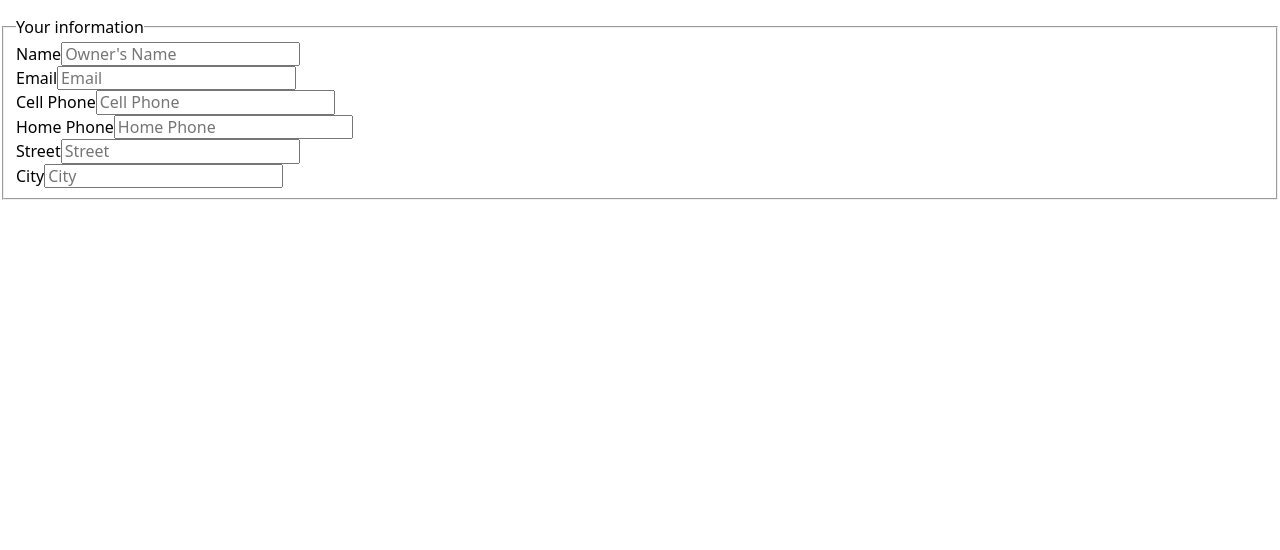
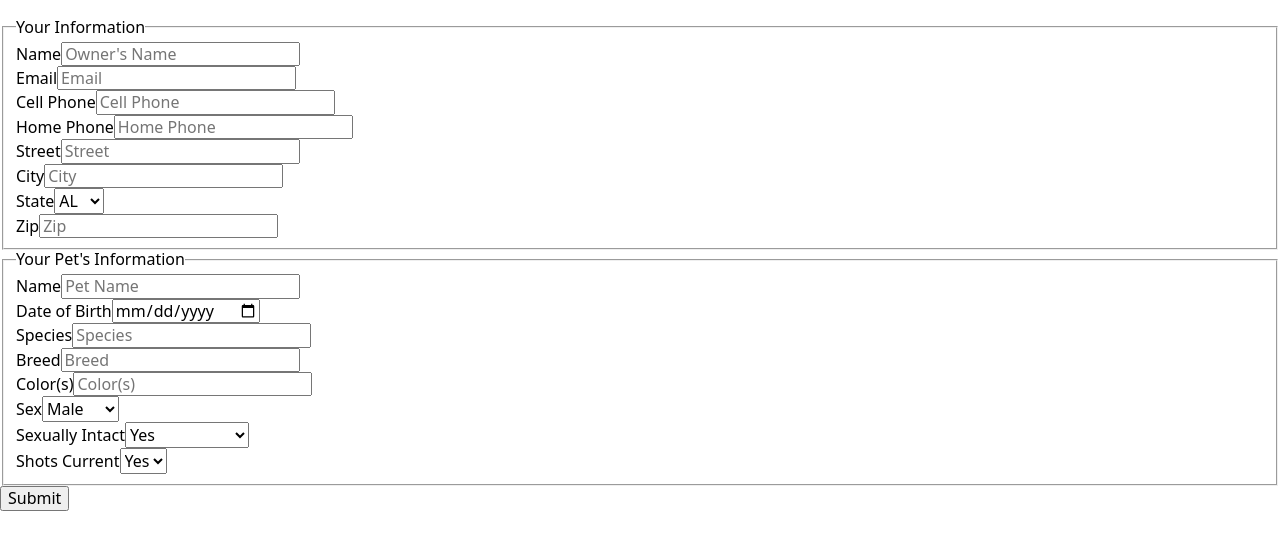
Before and after one commit to swic-cis-177/mt-project-nicholasbraddock, a website: page index.html in a window 1280 px wide. Shown: the part 62-612 px from the top of the page. Drawn offline with nearby package versions, Linux system fonts and the light colour scheme.

Commit message:
Add all fields for owner and pet

```diff
--- a/index.html
+++ b/index.html
@@ -20,7 +20,7 @@
     <form>
       <div class="flex">
         <fieldset>
-          <legend>Your information</legend>
+          <legend>Your Information</legend>
           <!--Owner Name-->
           <div>
             <label for="ownerName">Name</label><input type="text" id="ownerName" placeholder="Owner's Name">
@@ -46,15 +46,113 @@
             <label for="city">City</label><input type="text" id="city" placeholder="City">
           </div>
           <!--State-->
-
+          <div>
+            <label for="state">State</label><select id="state">
+              <option value="AL">AL</option>
+              <option value="AK">AK</option>
+              <option value="AZ">AZ</option>
+              <option value="AR">AR</option>
+              <option value="CA">CA</option>
+              <option value="CO">CO</option>
+              <option value="CT">CT</option>
+              <option value="DE">DE</option>
+              <option value="FL">FL</option>
+              <option value="GA">GA</option>
+              <option value="HI">HI</option>
+              <option value="ID">ID</option>
+              <option value="IL">IL</option>
+              <option value="IN">IN</option>
+              <option value="IA">IA</option>
+              <option value="KS">KS</option>
+              <option value="KY">KY</option>
+              <option value="LA">LA</option>
+              <option value="ME">ME</option>
+              <option value="MD">MD</option>
+              <option value="MA">MA</option>
+              <option value="MI">MI</option>
+              <option value="MN">MN</option>
+              <option value="MS">MS</option>
+              <option value="MO">MO</option>
+              <option value="MT">MT</option>
+              <option value="NE">NE</option>
+              <option value="NV">NV</option>
+              <option value="NH">NH</option>
+              <option value="NJ">NJ</option>
+              <option value="NM">NM</option>
+              <option value="NY">NY</option>
+              <option value="NC">NC</option>
+              <option value="ND">ND</option>
+              <option value="OH">OH</option>
+              <option value="OK">OK</option>
+              <option value="OR">OR</option>
+              <option value="PA">PA</option>
+              <option value="RI">RI</option>
+              <option value="SC">SC</option>
+              <option value="SD">SD</option>
+              <option value="TN">TN</option>
+              <option value="TX">TX</option>
+              <option value="UT">UT</option>
+              <option value="VT">VT</option>
+              <option value="VA">VA</option>
+              <option value="WA">WA</option>
+              <option value="WV">WV</option>
+              <option value="WI">WI</option>
+              <option value="WY">WY</option>
+            </select>
+          </div>
           <!--ZIP-->
+          <div>
+            <label for="zip">Zip</label><input type="text" id="zip" placeholder="Zip">
+          </div>
       </fieldset>
-      </div>
+      <fieldset>
+        <legend>Your Pet's Information </legend>
+        <!--Pet Name-->
+        <div>
+          <label for="petName">Name</label><input type="text" id="petName" placeholder="Pet Name">
+        </div>
+        <!--Date of Birth-->
+        <div>
+          <label for="dob">Date of Birth</label><input type="date" id="dob" placeholder="Date of Birth">
+        </div>
+        <!--Species-->
+        <div>
+          <label for="species">Species</label><input type="text" id="species" placeholder="Species">
+        </div>
+        <!--Breed-->
+        <div>
+          <label for="breed">Breed</label><input type="text" id="breed" placeholder="Breed">
+        </div>
+        <!--Color-->
+        <div>
+          <label for="color">Color(s)</label><input type="text" id="color" placeholder="Color(s)">
+        </div>
+        <!--Sex-->
+        <div>
+          <label for="sex">Sex</label><select id="sex">
+            <option value="male">Male</option>
+            <option value="female">Female</option>
+          </select>
+        </div>
+        <!--Sexually Intact-->
+        <div>
+          <label for="sexuallyIntact">Sexually Intact</label><select id="sexuallyIntact">
+            <option value="yes">Yes</option>
+            <option value="noNeutered">No, Neutered</option>
+            <option value="noSpayed">No, Spayed</option>
+          </select>
+        </div>
+        <!--Shots Current-->
+        <div>
+          <label for="shots">Shots Current</label><select id="shots">
+            <option value="yes">Yes</option>
+            <option value="no">No</option>
+          </select>
+        </div>
+      </fieldset>
+    </div>
+    <button>Submit</button>
     </form>
-    </main>
-
-
-
     <!-- 'Connect' JS to this HTML file. -->
     <script src="./scripts.js"></script>
   </body>
```
